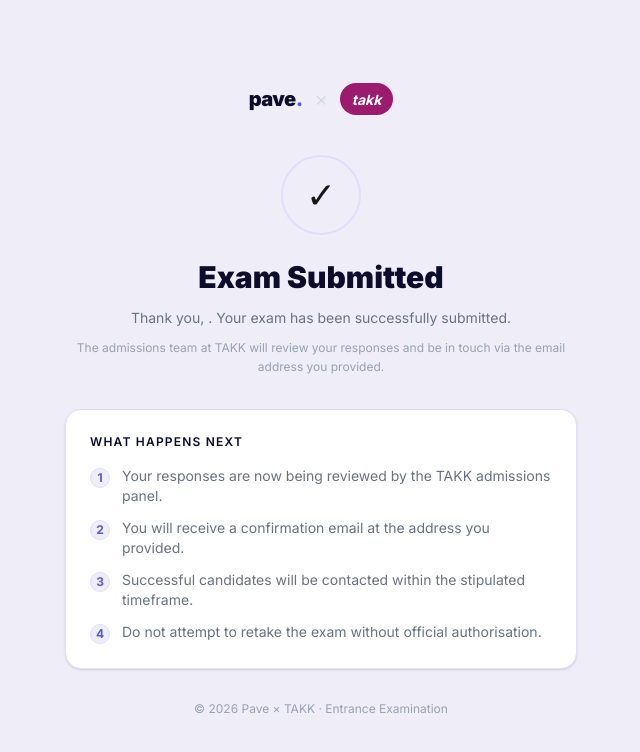
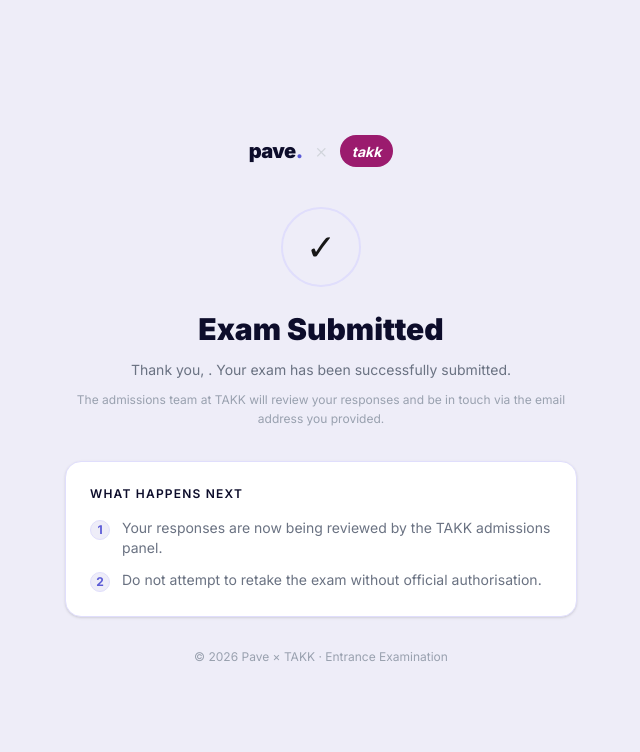
Before and after one commit to ttechglobal/pave-exam, a Next.js app: page /complete in a window 1280 px wide. Shown: the top 752 px of the page, without its empty margins (319-959 px from the left). Built offline with nearby package versions, Linux system fonts and the light colour scheme.

Commit message:
made changes to when you submit

```diff
--- a/src/app/(candidate)/complete/page.tsx
+++ b/src/app/(candidate)/complete/page.tsx
@@ -66,8 +66,6 @@
           <ul className="space-y-3">
             {[
               "Your responses are now being reviewed by the TAKK admissions panel.",
-              "You will receive a confirmation email at the address you provided.",
-              "Successful candidates will be contacted within the stipulated timeframe.",
               "Do not attempt to retake the exam without official authorisation.",
             ].map((item, i) => (
               <li key={i} className="flex items-start gap-3 text-sm text-gray-500">
```
